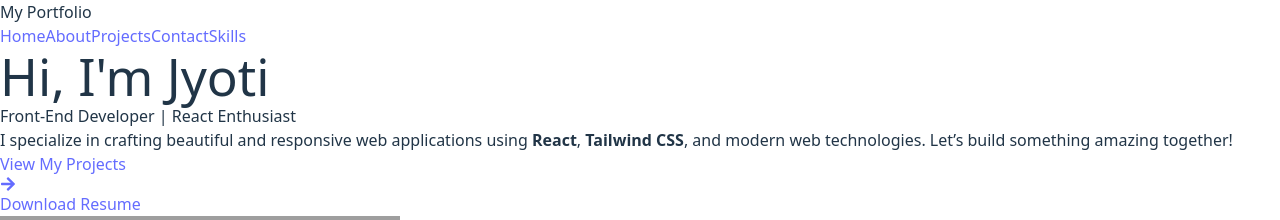
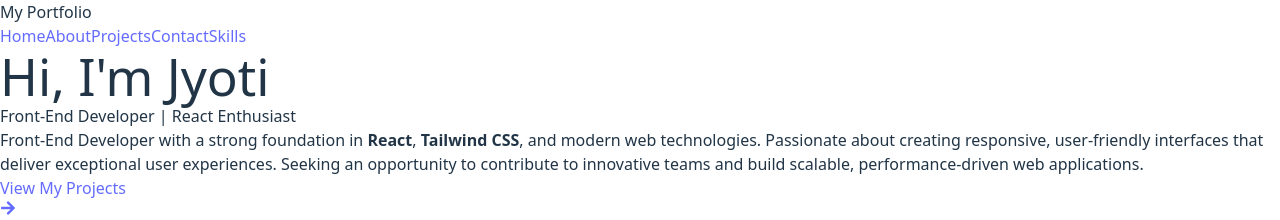
Before and after one commit to JyotiRekhaGiri/my-portfolio, a React (Vite) app: page / in a window 1280 px wide. Shown: the top 220 px of the page. Built offline with nearby package versions, Linux system fonts and the light colour scheme; grey boxes are pictures that could not be loaded.

Commit message:
Update Home.jsx

```diff
--- a/src/sections/Home.jsx
+++ b/src/sections/Home.jsx
@@ -16,10 +16,13 @@ const Home = () => {
           Front-End Developer | React Enthusiast
         </h2>
 
+        {/* ATS-friendly Career Objective */}
         <p className="text-lg md:text-xl text-gray-600 mb-8 leading-relaxed">
-          I specialize in crafting beautiful and responsive web applications
-          using <strong>React</strong>, <strong>Tailwind CSS</strong>, and modern web technologies.
-          Let’s build something amazing together!
+          Front-End Developer with a strong foundation in <strong>React</strong>,{" "}
+          <strong>Tailwind CSS</strong>, and modern web technologies. Passionate
+          about creating responsive, user-friendly interfaces that deliver
+          exceptional user experiences. Seeking an opportunity to contribute to
+          innovative teams and build scalable, performance-driven web applications.
         </p>
 
         <div className="flex flex-col md:flex-row justify-center items-center gap-4">
```
